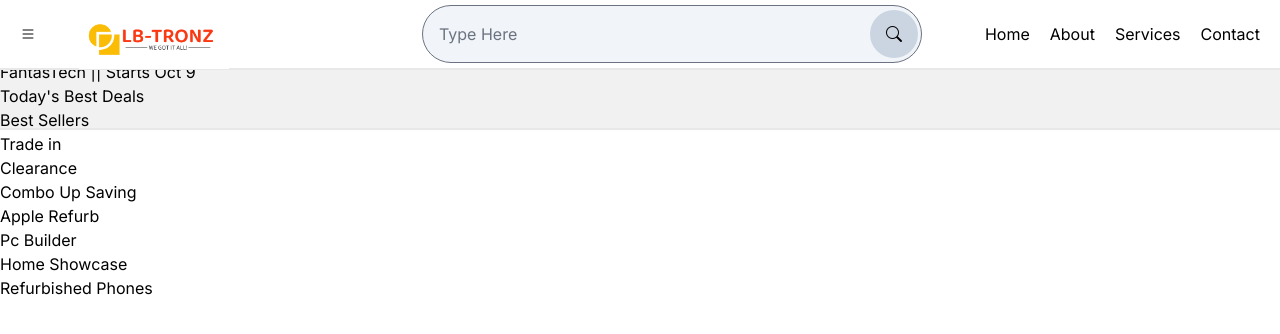
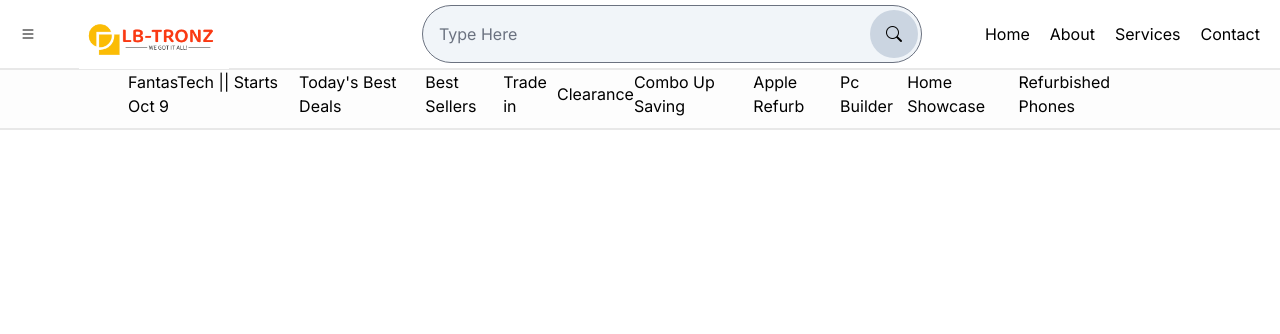
Before and after one commit to MALWICK/Lb-laptops, a Next.js app: page / in a window 1280 px wide. Shown: the top 334 px of the page. Built offline with nearby package versions, Linux system fonts and the light colour scheme.

Commit message:
updating my banner

```diff
--- a/components/homepage/HomeNavbar.css
+++ b/components/homepage/HomeNavbar.css
@@ -62,7 +62,7 @@
 
 .banner {
   height: 70px;
-  background-color: #f1f1f1;
+  background-color: #fdfdfd;
   margin-top: 60px;
   border-bottom: 2px solid #e8e8e8;
 }
@@ -113,6 +113,10 @@
   display: block;
 }
 
+.hove:hover {
+border-bottom: 3px solid #DF3D22;
+}
+
 @media (max-width: 600px) {
   .menu {
     display: none;
--- a/components/homepage/HomeNavbar.tsx
+++ b/components/homepage/HomeNavbar.tsx
@@ -55,10 +55,10 @@ function HomeNavbar() {
           </div>
         </div>
       </nav>
-      <div className="banner">
-        <ul className="innerbanner">
+      <div className="banner flex justify-center items-center ">
+        <ul className="innerbanner flex justify-around items-center w-[80%]  text-base cursor-pointer">
           {BannerData.map((data) => (
-            <li key={data.title} onClick={() => handleLinks(data.url)}>
+            <li key={data.title} className="hove" onClick={() => handleLinks(data.url)}>
               {data.title}
             </li>
           ))}
```
